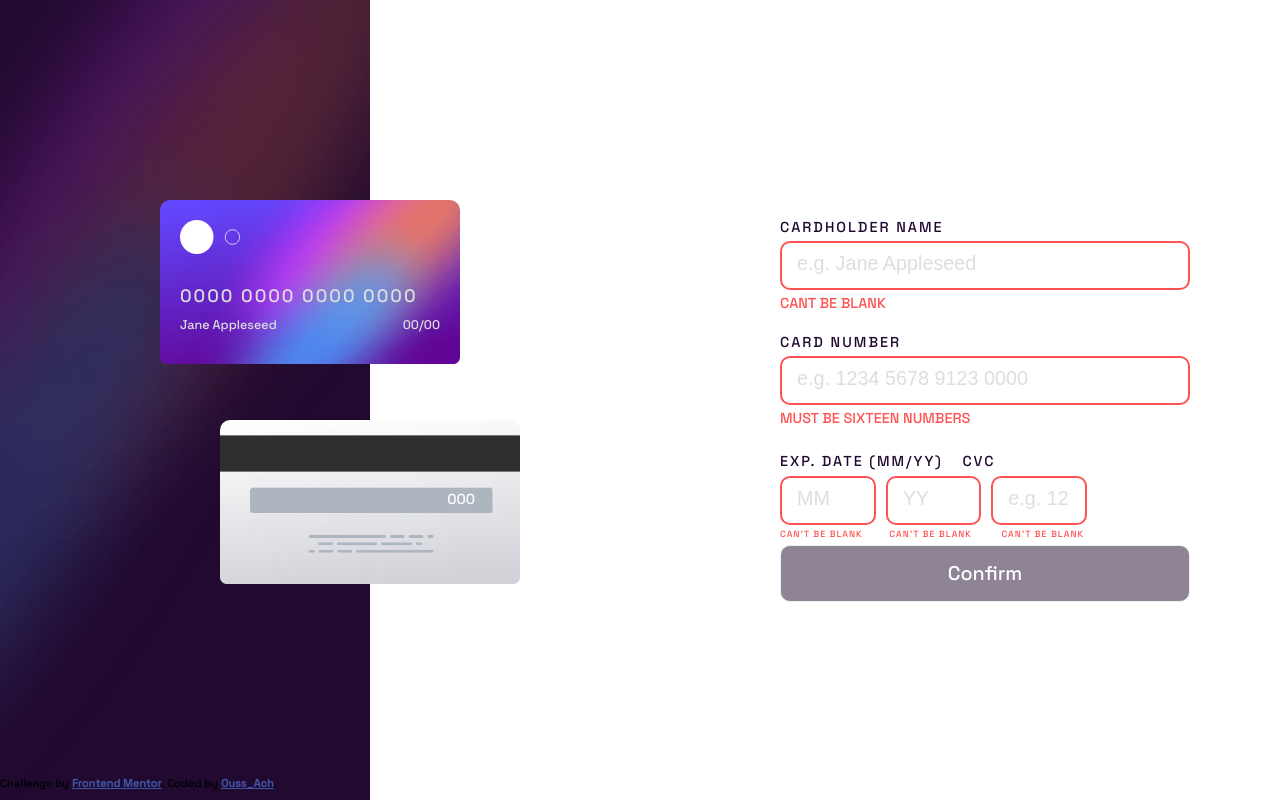
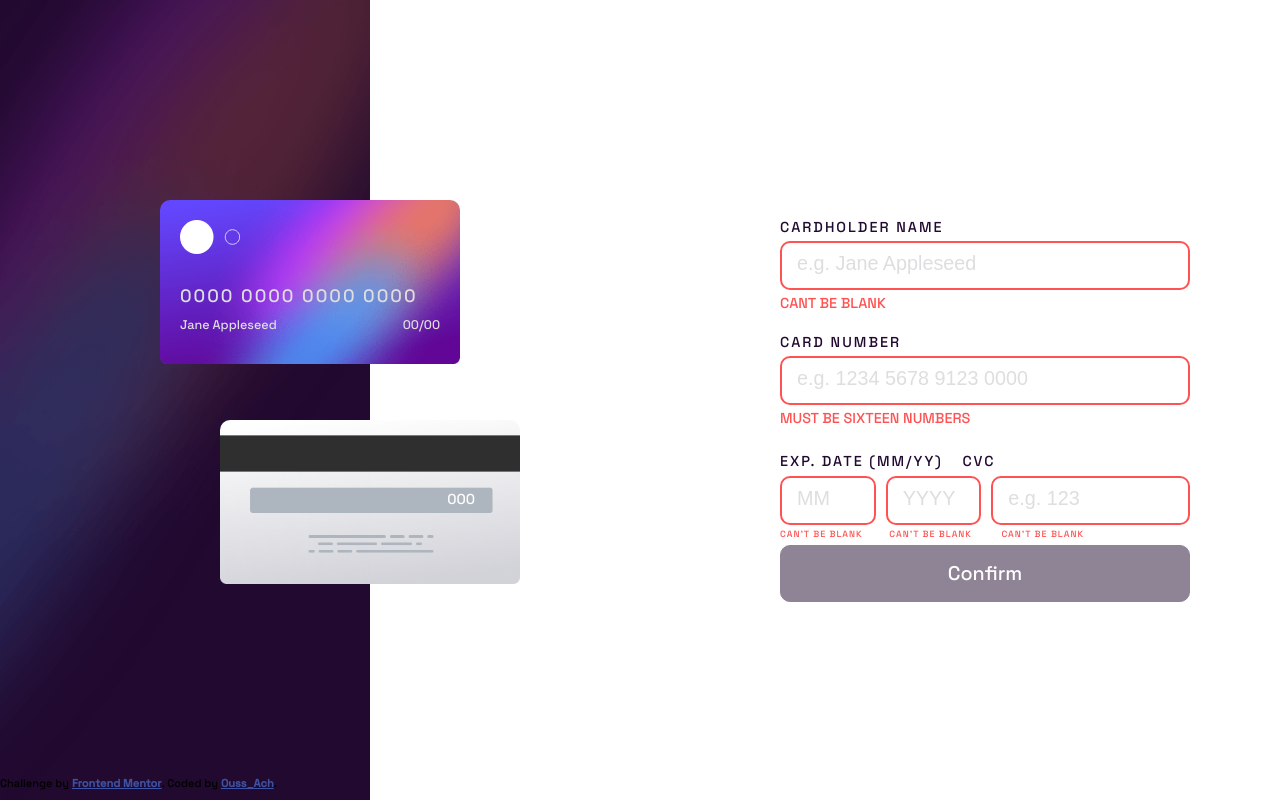
Before and after one commit to OUSSAMAACHICHE/Interactive_card_details_form, a plain HTML site: page index.html in a window 1280 px wide. Both pictures are taken after a click on the input "Confirm". Drawn offline with Linux system fonts and the light colour scheme.

Commit message:
change input type to number type

```diff
--- a/index.html
+++ b/index.html
@@ -52,11 +52,11 @@
           <span>Exp. Date (MM/YY)</span>
           <span>CVC</span>
           <div class="date-fields">
-            <input id="mm" type="text" placeholder="MM">
+            <input id="mm" type="number" placeholder="MM">
             <span id="wrong_month"></span>
 
 
-            <input id="yy" type="text" placeholder="YY">
+            <input id="yy" type="number" placeholder="YYYY">
             <span id="wrong_year"></span>
 
 
--- a/style.css
+++ b/style.css
@@ -135,6 +135,9 @@ img {
 .form .date {
 	margin: 20px 0;
 }
+.form input:focus {
+	border: 1px solid var(--Verydarkviolet);
+}
 
 .form .date span {
 	font-size: 0.8rem;
@@ -158,6 +161,10 @@ img {
 
 .form .date .date-fields input {
 	width: calc(70% / 3);
+}
+
+#cvc {
+	flex: 1;
 }
 .form .date .date-fields span {
 	position: absolute;
```
